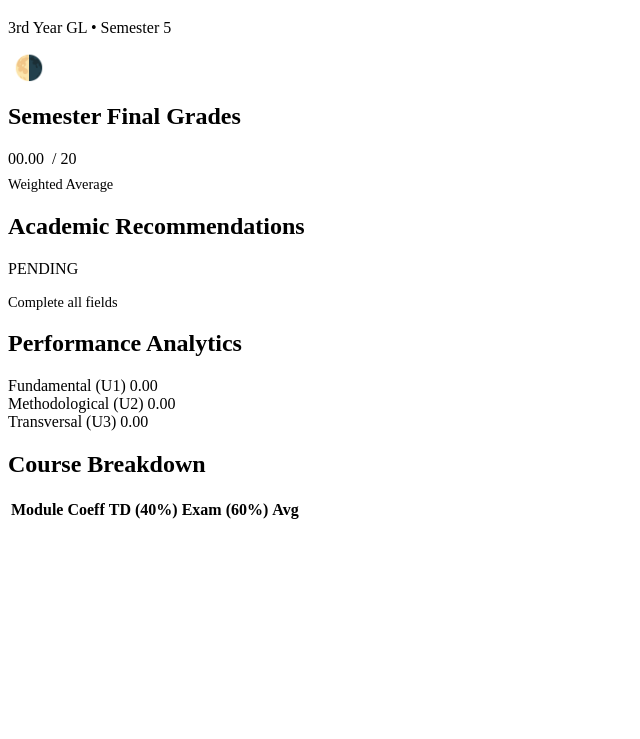
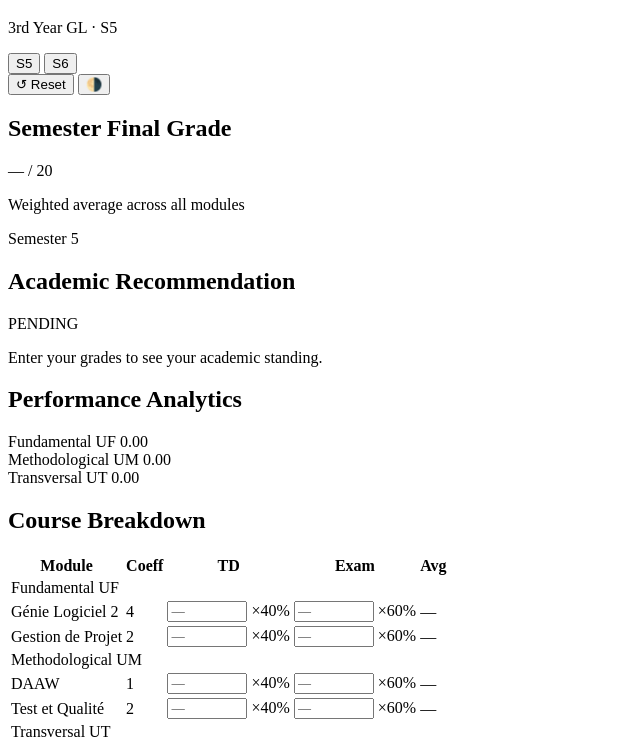
Before and after one commit to Kha2alil/GL-S5, a plain HTML site: page index.html in a window 1280 px wide. Shown: the part 61-800 px from the top of the page, without its empty margins (0-640 px from the left). Drawn offline with Linux system fonts and the light colour scheme.

Commit message:
Update index.html

```diff
--- a/index.html
+++ b/index.html
@@ -1,89 +1,155 @@
 <!DOCTYPE html>
-<html lang="en" data-theme="light">
+<html lang="en" data-theme="dark" data-semester="s5">
 <head>
     <meta charset="UTF-8">
     <meta name="viewport" content="width=device-width, initial-scale=1.0">
-    <title>Student Performance Dashboard</title>
+    <title>Student Performance Dashboard — GL S5 / S6</title>
     <link rel="stylesheet" href="css/style.css">
 </head>
 <body>
 
 <div class="dashboard-container">
 
+    <!-- ═══════════════════════════════════════════════
+         HEADER
+         ─ Author info, semester switcher, theme toggle
+    ════════════════════════════════════════════════ -->
     <div class="header-section">
+
         <div class="header-title">
             <h1>Made By : KHA2LIL</h1>
-                <p>3rd Year GL • Semester 5</p>
-            </div>
-            <button onclick="toggleTheme()" style="background:none; border:none; font-size:1.5rem; cursor:pointer;">🌗</button>
+            <!-- Updated dynamically by home.js -->
+            <p id="semesterSubtitle">3rd Year GL · S5</p>
         </div>
 
+        <div class="header-controls">
+
+            <!-- Semester switcher pills
+                 data-sem must match a key in semesterData (units.js) -->
+            <div class="sem-switcher" role="tablist" aria-label="Semester selector">
+                <button
+                    class="sem-btn active"
+                    data-sem="s5"
+                    onclick="switchSemester('s5')"
+                    role="tab"
+                    aria-selected="true"
+                    title="Semester 5">
+                    S5
+                </button>
+                <button
+                    class="sem-btn"
+                    data-sem="s6"
+                    onclick="switchSemester('s6')"
+                    role="tab"
+                    aria-selected="false"
+                    title="Semester 6">
+                    S6
+                </button>
+            </div>
+
+            <!-- Reset grades for current semester -->
+            <button class="reset-btn" onclick="resetCurrentSemester()" title="Reset grades for this semester">
+                ↺ Reset
+            </button>
+
+            <!-- Theme toggle -->
+            <button class="theme-btn" onclick="toggleTheme()" aria-label="Toggle dark/light theme">
+                🌗
+            </button>
+
+        </div>
+    </div>
+
+    <!-- ═══════════════════════════════════════════════
+         WIDGET 1 — Semester Final Grade
+    ════════════════════════════════════════════════ -->
     <div class="card widget-grade">
-            <h2>Semester Final Grades</h2>
-            <div style="display: flex; align-items: baseline; gap: 0.5rem;">
-                <span id="finalScore" class="big-number">00.00</span>
-                <span style="color: var(--text-muted);">/ 20</span>
+        <h2>Semester Final Grade</h2>
+
+        <div class="score-display">
+            <span id="finalScore" class="big-number">—</span>
+            <span class="score-denom">/ 20</span>
         </div>
-            <p style="margin: 0.5rem 0 0 0; font-size: 0.9rem; color: var(--text-muted);">
-                Weighted Average
+
+        <p class="score-sub">Weighted average across all modules</p>
+
+        <!-- Semester label pill (updated by JS) -->
+        <div class="semester-pill">
+            <span class="semester-pill-dot"></span>
+            <span id="semesterLabel">Semester 5</span>
+        </div>
+    </div>
+
+    <!-- ═══════════════════════════════════════════════
+         WIDGET 2 — Academic Status
+    ════════════════════════════════════════════════ -->
+    <div class="card widget-status">
+        <h2>Academic Recommendation</h2>
+
+        <div id="statusBadge" class="status-badge pending">
+            PENDING
+        </div>
+
+        <p id="statusMsg">
+            Enter your grades to see your academic standing.
         </p>
     </div>
 
-        <div class="card widget-status">
-            <h2>Academic Recommendations</h2>
-            <div id="statusBadge" class="status-badge">
-                PENDING
-            </div>
-            <p id="statusMsg" style="margin-top: 1rem; font-size: 0.9rem;">
-                Complete all fields
-            </p>
-        </div>
-
+    <!-- ═══════════════════════════════════════════════
+         WIDGET 3 — Performance Analytics
+         Unit progress bars are injected here by
+         renderAnalytics() in home.js — fully dynamic,
+         so they adapt to both S5 (3 units) and S6 (2 units).
+    ════════════════════════════════════════════════ -->
     <div class="card widget-analytics">
         <h2>Performance Analytics</h2>
-            <div class="unit-bar-container">
-                <div class="unit-label">
-                    <span>Fundamental (U1)</span>
-                    <span id="u1-score">0.00</span>
-                </div>
-                <div class="progress-bg"><div id="u1-bar" class="progress-fill"></div></div>
-            </div>
-            <div class="unit-bar-container">
-                <div class="unit-label">
-                    <span>Methodological (U2)</span>
-                    <span id="u2-score">0.00</span>
-                </div>
-                <div class="progress-bg"><div id="u2-bar" class="progress-fill"></div></div>
-            </div>
-            <div class="unit-bar-container">
-                <div class="unit-label">
-                    <span>Transversal (U3)</span>
-                    <span id="u3-score">0.00</span>
-                </div>
-                <div class="progress-bg"><div id="u3-bar" class="progress-fill"></div></div>
+        <div id="analyticsContainer">
+            <!-- Populated dynamically by renderAnalytics() -->
         </div>
     </div>
 
+    <!-- ═══════════════════════════════════════════════
+         WIDGET 4 — Course Breakdown Table
+         Rows are injected by renderTable() in home.js.
+    ════════════════════════════════════════════════ -->
     <div class="card widget-table">
         <h2>Course Breakdown</h2>
-            <table id="gradeTable">
+        <table id="gradeTable" aria-label="Grade input table">
             <thead>
                 <tr>
                     <th>Module</th>
                     <th>Coeff</th>
-                        <th>TD (40%)</th>
-                        <th>Exam (60%)</th>
+                    <th>TD</th>
+                    <th>Exam</th>
                     <th>Avg</th>
                 </tr>
             </thead>
             <tbody id="tableBody">
+                <!-- Populated dynamically by renderTable() -->
             </tbody>
         </table>
     </div>
 
 </div>
 
+<!-- ═══════════════════════════════════════════════
+     CONFIRM MODAL — replaces native confirm()
+     ════════════════════════════════════════════════ -->
+<div id="confirmOverlay" class="modal-overlay hidden">
+    <div class="modal-content" role="dialog" aria-modal="true" aria-labelledby="modalTitle">
+        <div class="modal-icon">⚠️</div>
+        <h3 id="modalTitle" class="modal-title">Reset Grades</h3>
+        <p id="modalMessage" class="modal-message">Are you sure?</p>
+        <div class="modal-actions">
+            <button id="modalCancel" class="modal-btn modal-btn-cancel">Cancel</button>
+            <button id="modalConfirm" class="modal-btn modal-btn-confirm">Reset</button>
+        </div>
+    </div>
+</div>
+
+<!-- units.js must load first — defines semesterData used by home.js -->
 <script src="js/units.js"></script>
 <script src="js/home.js"></script>
+
 </body>
 </html>
```
Lines whose indentation alone changed are shown as unchanged.
